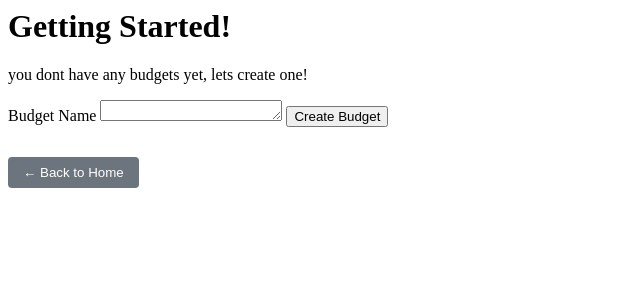
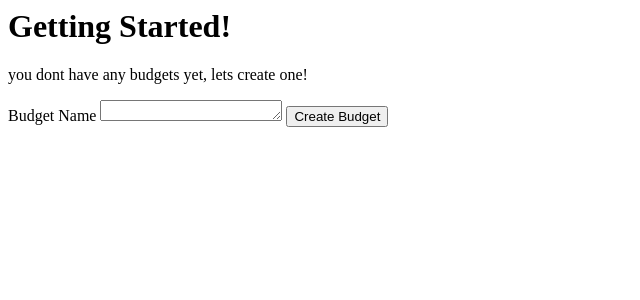
Before and after one commit to Jott2424/Envelopes, a Flask app: page /getting_started_create_budget in a window 1280 px wide. Shown: the top 300 px of the page, without its empty margins (0-640 px from the left). Run offline with Flask 3, Linux system fonts and the light colour scheme; the visitor is signed in with stand-in values (Sample User, id 1); some libraries are stand-ins or nearby versions.

Commit message:
removed home button from getting started create budget

```diff
--- a/Envelopes/functions/budget_routes.py
+++ b/Envelopes/functions/budget_routes.py
@@ -17,7 +17,7 @@ def budget_home():
     existing = cur.fetchone()
     print(existing)
 
-    if existing :
+    if existing:
         return render_template('budget_home.html')
     else:
         return render_template('budget_select.html')
--- a/Envelopes/templates/getting_started_create_budget.html
+++ b/Envelopes/templates/getting_started_create_budget.html
@@ -8,11 +8,4 @@
         <button type="submit">Create Budget</button>
     </form>
 </div>
-<div style="margin-top: 30px;">
-    <form action="{{ url_for('home_route') }}" method="get" style="display:inline-block; margin-right: 10px;">
-        <button type="submit" style="padding: 8px 15px; background-color: #6c757d; color: white; border: none; border-radius: 4px; cursor: pointer;">
-            ← Back to Home
-        </button>
-    </form>
-</div>
 {% endblock %}
```
